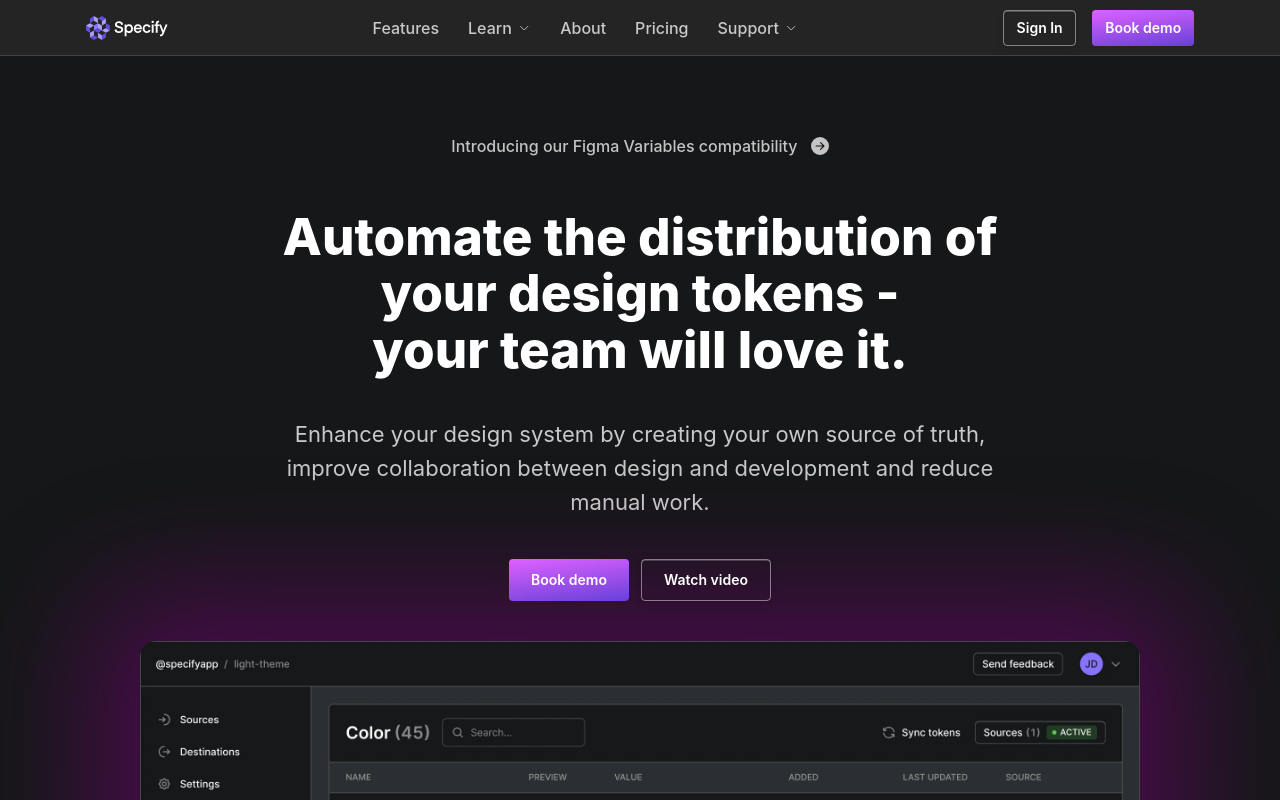
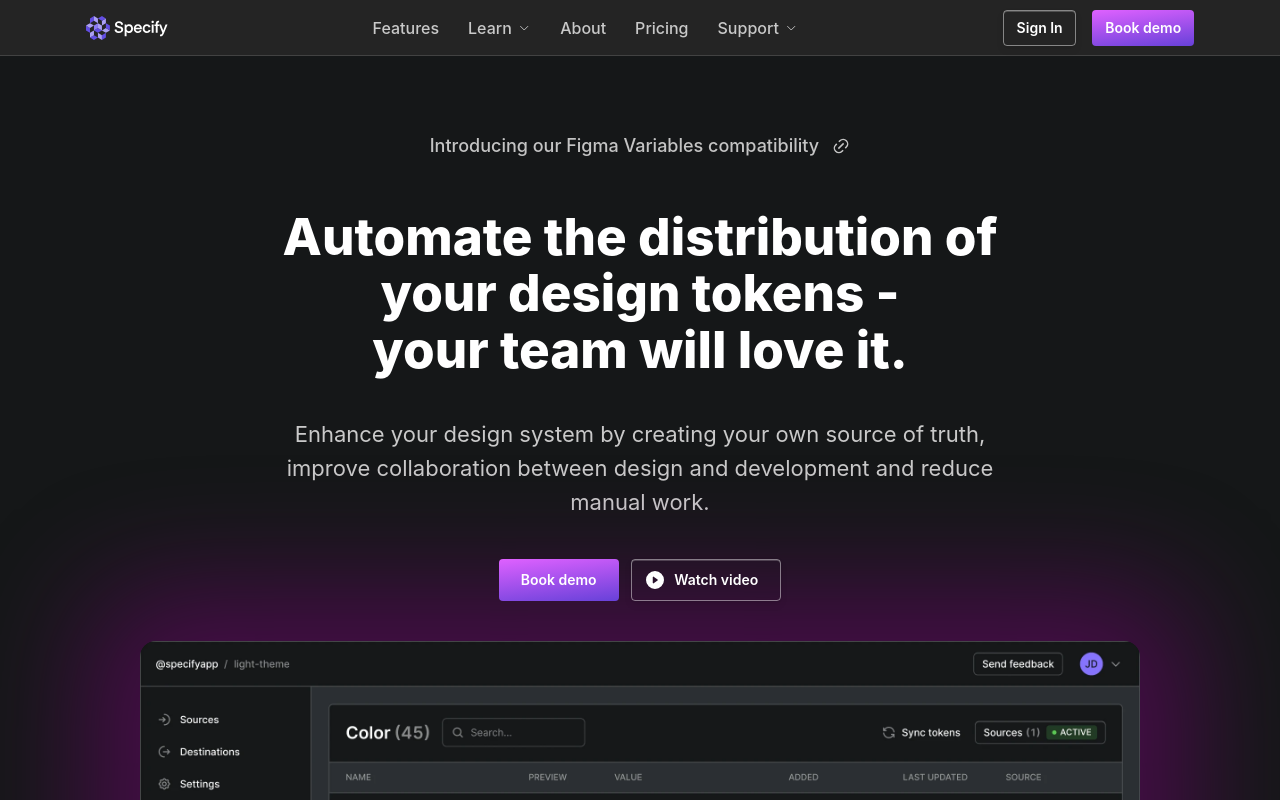
Before and after one commit to abh1sh3kk/landing-page, a React (Vite) app: page / in a window 1280 px wide. Shown: the top 800 px of the page. Built offline with nearby package versions, Linux system fonts and the light colour scheme.

Commit message:
Add icon and border to secondary button

```diff
--- a/src/Components/HeroSection.jsx
+++ b/src/Components/HeroSection.jsx
@@ -9,15 +9,11 @@
   Box,
 } from "@mantine/core";
 import HeroImage from "../assets/hero-img.webp";
-import { BsFillArrowRightCircleFill } from "react-icons/bs";
+import { BsPlayCircleFill } from "react-icons/bs";
+import { RiLink } from "react-icons/ri";
 
 const HeroSection = () => {
-  const rightIcon = (
-    <BsFillArrowRightCircleFill
-      style={{ marginLeft: "0.2rem" }}
-      fontSize={18}
-    />
-  );
+  const rightIcon = <RiLink style={{ marginLeft: "0.2rem" }} fontSize={18} />;
   return (
     <Center
       component={Stack}
@@ -27,14 +23,7 @@
       w={{ sm: "clamp(0px, 60%, 800px)" }}
       className="section hero-section"
     >
-      <Button
-        component="p"
-        className="badge"
-        variant="white"
-        color="black"
-        rightSection={rightIcon}
-        fz={16}
-      >
+      <Button component="p" className="badge" rightSection={rightIcon} fz={18}>
         Introducing our Figma Variables compatibility
       </Button>
 
@@ -70,7 +59,11 @@
           >
             Book demo
           </Button>
-          <Button size="md" className="secondary-btn">
+          <Button
+            size="md"
+            className="secondary-btn"
+            leftSection={<BsPlayCircleFill fontSize={18} />}
+          >
             Watch video
           </Button>
         </Flex>
```
